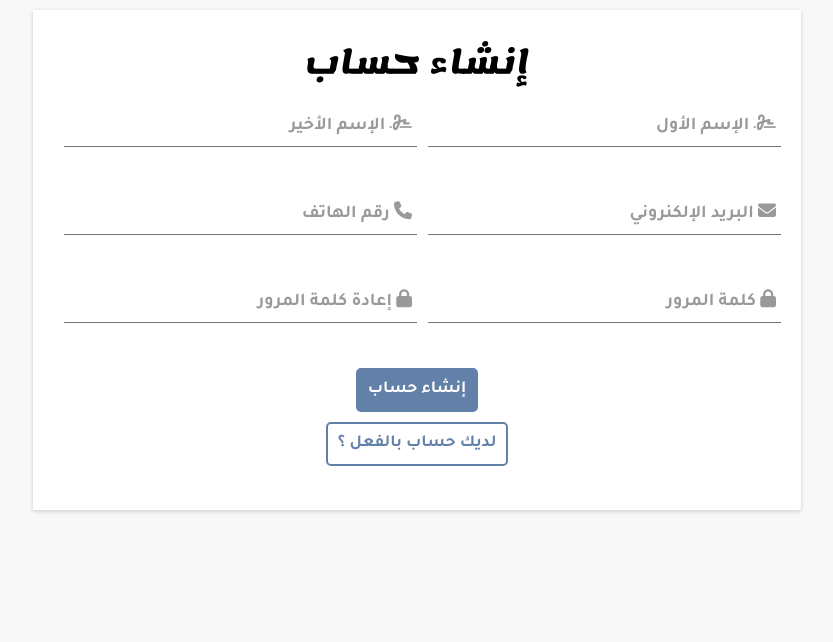
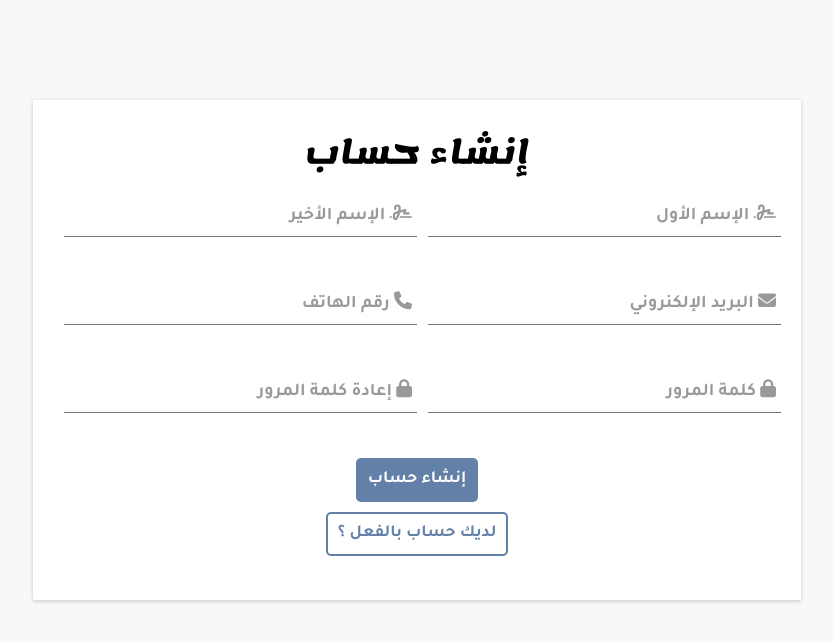
Before and after one commit to B0dda/espana, a PHP site: page /signup.php in a window 1280 px wide. Shown: the part 140-782 px from the top of the page, without its empty margins (223-1056 px from the left). Run offline with PHP 8.4, Linux system fonts and the light colour scheme; some libraries are stand-ins or nearby versions.

Commit message:
Login and signup fix

```diff
--- a/layout/css/master.css
+++ b/layout/css/master.css
@@ -525,13 +525,10 @@ a {
   margin: 0 auto;
   box-shadow: 0 0 4px 0 rgba(0, 0, 0, 0.08), 0 2px 4px 0 rgba(0, 0, 0, 0.12);
   color: black;
-  position: absolute;
-  top: 50%;
-  left: 50%;
-  transform: translate(-50%, -50%);
   z-index: 2;
   padding: 20px;
   text-align: center;
+  margin-top: 100px;
 }
 
 .heading {
@@ -793,13 +790,10 @@ to {
   margin: 0 auto;
   box-shadow: 0 0 4px 0 rgba(0, 0, 0, 0.08), 0 2px 4px 0 rgba(0, 0, 0, 0.12);
   color: black;
-  position: absolute;
-  top: 50%;
-  left: 50%;
-  transform: translate(-50%, -50%);
   z-index: 2;
   padding: 20px;
   text-align: center;
+  margin-top: 100px;
 }
 
 #signinn form {
```
